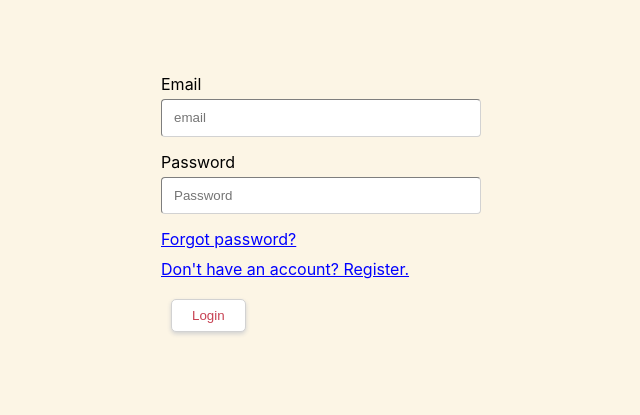
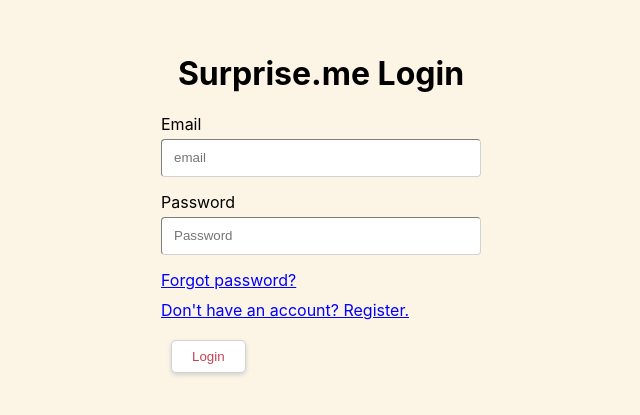
Before and after one commit to calza27/Gift-Registry, a Next.js app: page /login in a window 1280 px wide. Shown: the part 197-612 px from the top of the page, without its empty margins (319-959 px from the left). Built offline with nearby package versions, Linux system fonts and the light colour scheme.

Commit message:
Add headers to auth pages

```diff
--- a/pages/confirm.js
+++ b/pages/confirm.js
@@ -41,6 +41,9 @@ export default function Confirm(){
 
 	return (
 		<AuthLayout>
+			<div>
+				<h1>Confirm 2FA Code</h1>
+			</div>
 			<Formik
 				initialValues={{
 					username: email,
--- a/pages/login.js
+++ b/pages/login.js
@@ -57,6 +57,9 @@ export default function Login() {
 
   return (
     <AuthLayout>
+      <div>
+        <h1>Surprise.me Login</h1>
+      </div>
       { message && <div>{message}</div> }
       <Formik
         initialValues={{
--- a/pages/password/reset_code.js
+++ b/pages/password/reset_code.js
@@ -46,6 +46,9 @@ export default function ResetCode(){
 
 	return (
 		<AuthLayout>
+			<div>
+				<h1>Surprise.me Password Reset</h1>
+			</div>
 			<Formik
 				initialValues={{
 					email: ""
--- a/pages/register.js
+++ b/pages/register.js
@@ -55,6 +55,9 @@ export default function Register() {
 
 	return (
 		<AuthLayout>
+			<div>
+				<h1>Surprise.me Registration</h1>
+			</div>
 			<Formik
 				initialValues={{
 					email: "",
```
